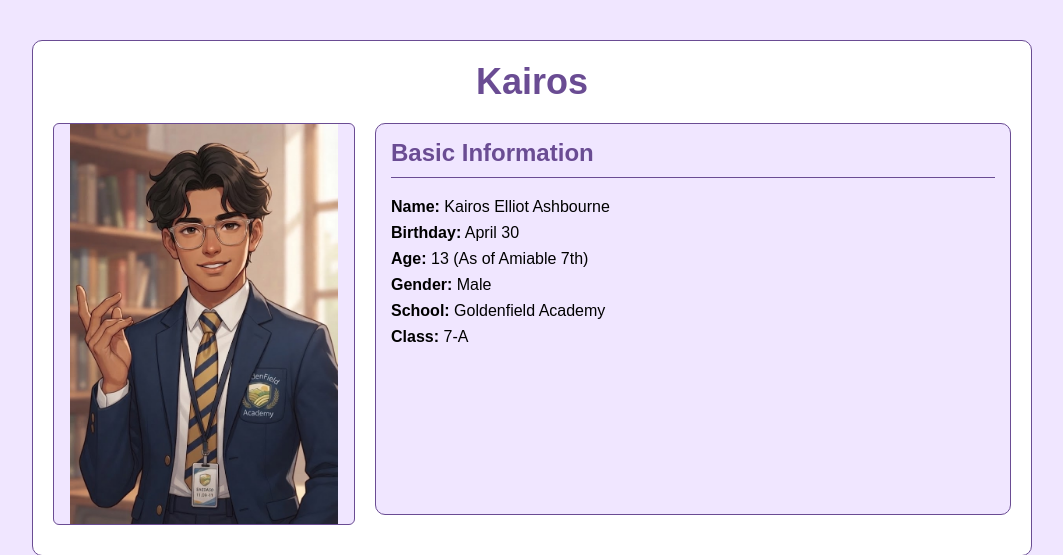
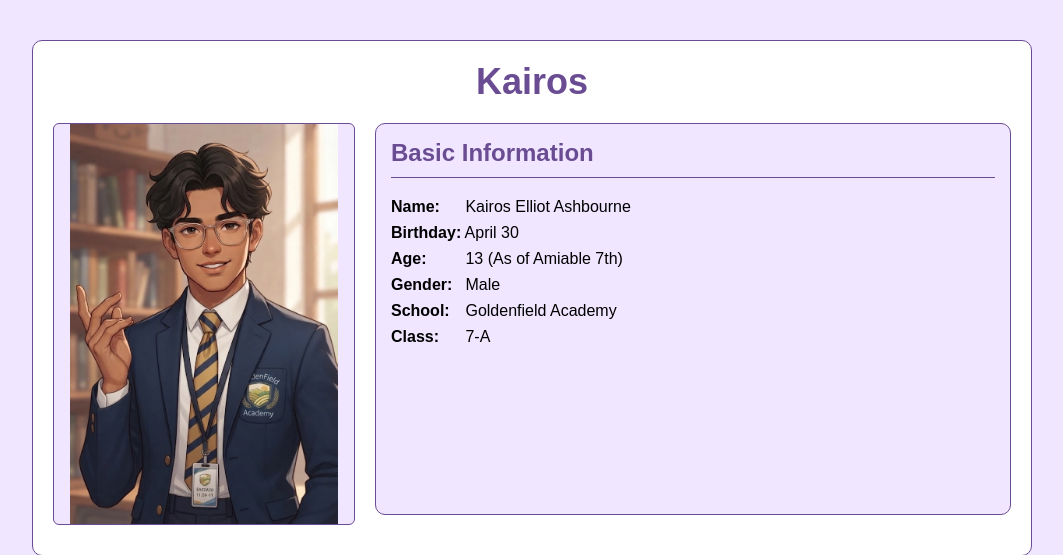
Before and after one commit to Naige30/Amiable7th, a PHP site: page /characters/kairos.html in a window 1280 px wide. Shown: the top 555 px of the page, without its empty margins (108-1171 px from the left). Run offline with PHP 8.4, Linux system fonts and the light colour scheme.

Commit message:
alignment of info label

```diff
--- a/characters/kairos.html
+++ b/characters/kairos.html
@@ -21,12 +21,12 @@
             <div class="info-box">
                 <h2>Basic Information</h2>
 
-                <p><strong>Name:</strong> Kairos Elliot Ashbourne</p>
-                <p><strong>Birthday:</strong> April 30</p>
-                <p><strong>Age:</strong> 13 (As of Amiable 7th)</p>
-                <p><strong>Gender:</strong> Male</p>
-                <p><strong>School:</strong> Goldenfield Academy</p>
-                <p><strong>Class:</strong> 7-A</p>
+                <p><strong class="info-label">Name:</strong> Kairos Elliot Ashbourne</p>
+                <p><strong class="info-label">Birthday:</strong> April 30</p>
+                <p><strong class="info-label">Age:</strong> 13 (As of Amiable 7th)</p>
+                <p><strong class="info-label">Gender:</strong> Male</p>
+                <p><strong class="info-label">School:</strong> Goldenfield Academy</p>
+                <p><strong class="info-label">Class:</strong> 7-A</p>
 
             </div>
 
--- a/css/style.css
+++ b/css/style.css
@@ -175,3 +175,9 @@ ul {
 }
 
 }
+
+/*info-label*/
+.info-label{
+    display: inline-block;
+    width: 70px;
+}
```
